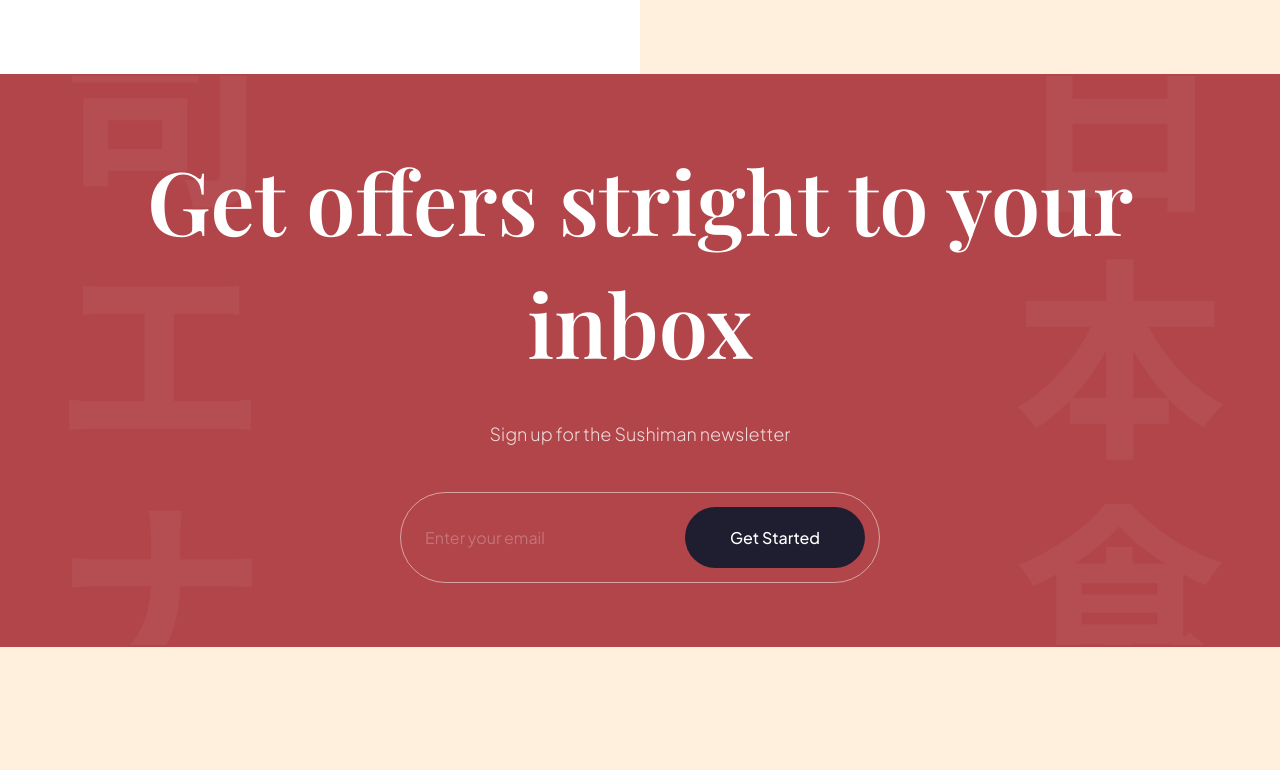
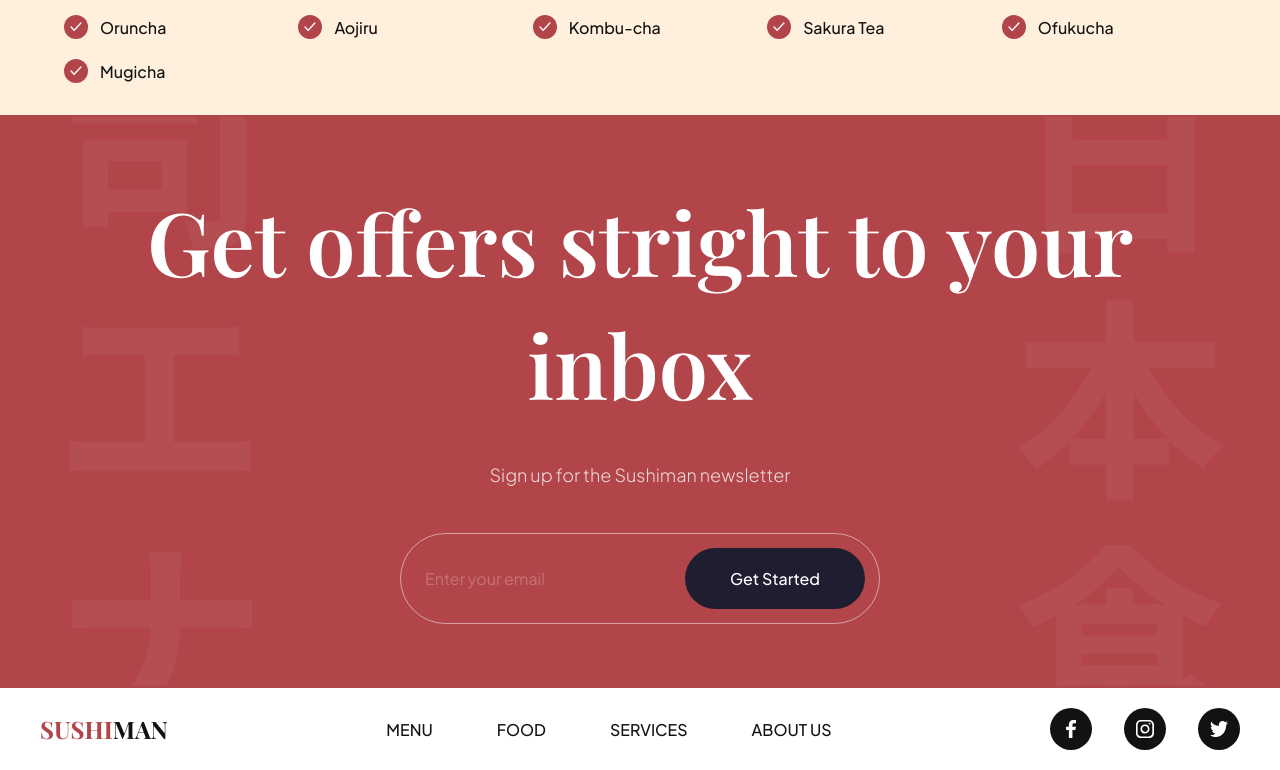
Before and after one commit to MohamedAfeef/sushi, a website built with Vite: page index.html in a window 1280 px wide. Shown: the part 3618-4388 px from the top of the page. Before the commit the page ends 4265 px from the top, so only its background shows below. Built offline with nearby package versions, Linux system fonts and the light colour scheme.

Commit message:
Added footer section

```diff
--- a/css/sections/footer.css
+++ b/css/sections/footer.css
@@ -0,0 +1,55 @@
+.footer {
+    width: 100%;
+    padding: 20px 40px;
+    background: var(--color-white);
+    flex-wrap: wrap;
+    gap: 20px;
+    overflow: hidden;
+}
+
+.footer__logo {
+    font-size: 1.5rem;
+    font-weight: bold;
+    font-family: var(--playfair-display);
+    text-transform: uppercase;
+    color: var(--secondary-color);
+    cursor: pointer;
+}
+
+.footer__logo span {
+    color: var(--primary-color);
+}
+
+.footer ul {
+    list-style: none;
+    display: flex;
+    flex-wrap: wrap;
+    flex-direction: row;
+    gap: 64px;
+}
+
+.footer__nav li {
+    font-size: 1rem;
+    font-weight: 500;
+    font-family: var(--plus-jakarta-sans);
+    text-transform: uppercase;
+    color: var(--secondary-color);
+    cursor: pointer;
+}
+
+.footer ul:last-child {
+    gap: 32px;
+}
+
+.footer__social li {
+    width: 42px;
+    height: 42px;
+    background-color: var(--secondary-color);
+    border-radius: 100%;
+}
+
+.footer__social li img {
+    width: 45%;
+    height: 45%;
+    object-fit: contain;
+}
--- a/css/sections/trending.css
+++ b/css/sections/trending.css
@@ -1,14 +1,43 @@
 .trending {
   position: relative;
+
   display: flex;
   flex-direction: column;
   overflow: hidden;
 }
 
+.trending__discover {
+  position: absolute;
+  top: 44%;
+  left: 44%;
+  z-index: 1;
+
+  width: 160px;
+  height: 160px;
+
+  border-radius: 100%;
+  background-color: var(--secondary-color);
+  cursor: pointer;
+
+  display: flex;
+  justify-content: center;
+  align-items: center;
+}
+
+.trending__discover p {
+  font-size: 18px;
+  font-weight: 500;
+  font-family: var(--plus-jakarta-sans);
+
+  text-transform: uppercase;
+  color: #fff;
+}
+
 .trending-sushi,
-.trending-drink {
+.trending-drinks {
   width: 100%;
   min-height: 640px;
+
   display: flex;
   flex-direction: row;
 }
@@ -18,11 +47,13 @@
   display: flex;
   justify-content: center;
   flex-direction: column;
+
   padding: 32px 64px;
 }
 
 .trending__list {
   list-style: none;
+
   flex-wrap: wrap;
   gap: 20px;
 }
@@ -33,14 +64,16 @@
   align-items: center;
   flex-direction: row;
   gap: 12px;
+
   min-width: 210px;
 }
 
 .trending__icon {
   width: 24px;
   height: 24px;
+
+  border-radius: 100%;
   background-color: var(--primary-color);
-    border-radius: 100%;
 }
 
 .trending__icon img {
@@ -51,16 +84,19 @@
 
 .trending__list p {
   flex: 1;
-    font-size: 1rem;
+  font-size: 16px;
   font-weight: 500;
   font-family: var(--plus-jakarta-sans);
+
   color: var(--secondary-color);
 }
 
 .trending__image {
   flex: 1;
+
   position: relative;
   padding: 32px 64px;
+
   background-color: var(--color-white);
   background-repeat: no-repeat;
   background-size: contain;
@@ -71,7 +107,7 @@
   background-image: url("../../assets/japanese_sushi.png");
 }
 
-.trending-sushi .trending__image {
+.trending-drink .trending__image {
   background-image: url("../../assets/japanese_drinks.png");
 }
 
@@ -79,31 +115,9 @@
   width: 254px;
   height: 260px;
   object-fit: contain;
-
 }
 
-.trending__discover {
-    position: absolute;
-    top: 44%;
-    left: 44%;
-    z-index: 1;
-    width: 160px;
-    height: 160px;
-    background-color: var(--secondary-color);
-    border-radius: 100%;
-    display: flex;
-    justify-content: center;
-    align-items: center;
-}
-
-.trending__discover p {
-    color: #fff;
-    text-transform: uppercase;
-    font-size: 1.125rem;
-    font-weight: 500;
-    font-family: var(--plus-jakarta-sans);
-}
-
+/* Arrows */
 .trending__arrow {
   position: absolute;
   z-index: 1;
--- a/index.html
+++ b/index.html
@@ -396,6 +396,33 @@
 
   </section>
 
+  <footer class="footer flex-between">
+    <h3 class="footer__logo">
+      <span>Sushi</span>man
+    </h3>
+
+    <ul class="footer__nav">
+      <li><a href="#menu">Menu</a></li>
+      <li><a href="#food">Food</a></li>
+      <li><a href="#services">Services</a></li>
+      <li><a href="#about-us">About Us</a></li>
+    </ul>
+
+    <ul class="footer__social">
+      <li class="flex-center">
+        <img src="./assets/facebook.svg" alt="facebook">
+      </li>
+
+      <li class="flex-center">
+        <img src="./assets/instagram.svg" alt="instagram">
+      </li>
+
+      <li class="flex-center">
+        <img src="./assets/twitter.svg" alt="twitter">
+      </li>
+    </ul>
+  </footer>
+
   <script type="module" src="./js/script.js"></script>
 </body>
 </html>
```
Lines whose indentation alone changed are shown as unchanged.
